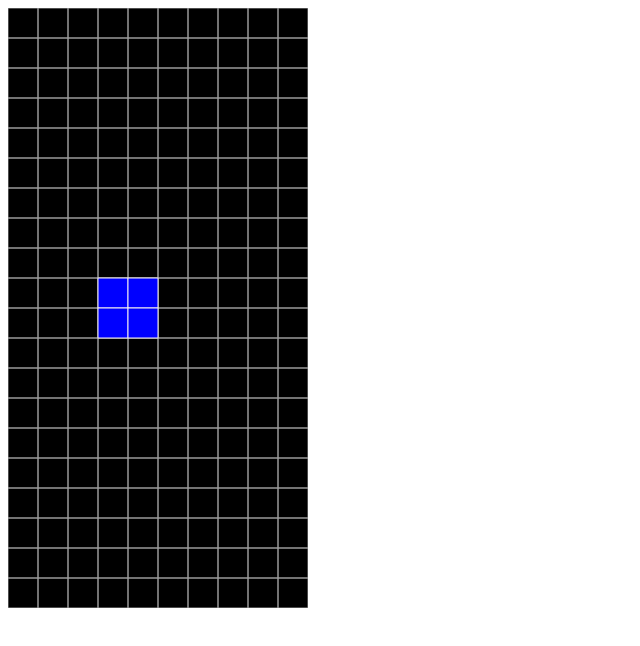
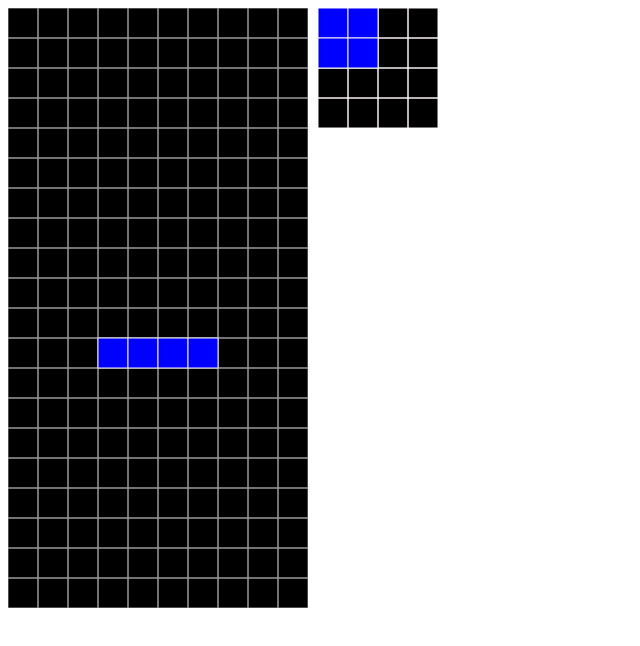
Before and after one commit to ntwalibrian/tetris_js, a plain HTML site: page index.html in a window 1280 px wide. Shown: the whole page, without its empty margins (0-640 px from the left). Drawn offline with Linux system fonts and the light colour scheme.

Commit message:
add preview and fix double game loop bug

```diff
--- /dev/null
+++ b/audio.js
@@ -0,0 +1,3 @@
+// document.addEventListener("keypress", () => {
+//   document.querySelector("audio").play();
+// });
--- a/board.js
+++ b/board.js
@@ -10,9 +10,15 @@ const board = createBoard();
 const canvas = document.getElementById("tetris");
 const ctx = canvas.getContext("2d");
 
+const canvaPreview = document.getElementById("preview");
+const cty = canvaPreview.getContext("2d");
+
 // Set the canvas size to match the board
 canvas.width = COLS * BLOCK_SIZE;
 canvas.height = ROWS * BLOCK_SIZE;
+
+canvaPreview.width = 4 * BLOCK_SIZE;
+canvaPreview.height = 4 * BLOCK_SIZE;
 
 function drawBoard() {
   // Clear canvas
@@ -61,10 +67,33 @@ function drawPiece(current, offsetX, offsetY) {
   }
 }
 
+let preview = randomPiece();
 let currentPiece = randomPiece();
 let posX = 3;
-let posY = -1;
-drawPiece(currentPiece, posX, posY);
+let posY = 0;
+// drawPiece(currentPiece, posX, posY);
+
+function previewBoard() {
+  cty.fillStyle = "#000";
+  cty.fillRect(0, 0, canvaPreview.width, canvaPreview.height);
+  for (let y = 0; y < 4; y++) {
+    for (let x = 0; x < 4; x++) {
+      cty.strokeStyle = "#f7f1f1";
+      cty.lineWidth = 1;
+      cty.strokeRect(x * BLOCK_SIZE, y * BLOCK_SIZE, BLOCK_SIZE, BLOCK_SIZE);
+    }
+  }
+  for (let y = 0; y < preview.length; y++) {
+    for (let x = 0; x < preview[y].length; x++) {
+      if (preview[y][x] != 0) {
+        cty.fillStyle = "blue";
+        cty.fillRect(x * BLOCK_SIZE, y * BLOCK_SIZE, BLOCK_SIZE, BLOCK_SIZE);
+        cty.strokeStyle = "#f7f1f1";
+        cty.strokeRect(x * BLOCK_SIZE, y * BLOCK_SIZE, BLOCK_SIZE, BLOCK_SIZE);
+      }
+    }
+  }
+}
 
 function update() {
   // Check if the next move down causes a collision
@@ -73,20 +102,39 @@ function update() {
   } else {
     // Merge piece into board and spawn new one
     mergePiece(currentPiece, posX, posY);
-    currentPiece = randomPiece();
+    clearFullLines();
+    currentPiece = preview;
+    preview = randomPiece();
     posX = 3;
-    posY = -1;
+    posY = 0;
   }
   drawBoard();
+  previewBoard()
   drawPiece(currentPiece, posX, posY);
 }
 
 function gameLoop() {
   drawBoard();
+  previewBoard();
   drawPiece(currentPiece, posX, posY);
   setInterval(() => {
     update();
   }, 500);
+}
+
+function clearFullLines() {
+  // Start from bottom to top
+  for (let y = ROWS - 1; y >= 0; y--) {
+    // Check if row is full (no zero values)
+    if (board[y].every((cell) => cell !== 0)) {
+      // Remove the filled line
+      board.splice(y, 1);
+      // Add an empty row at the top
+      board.unshift(Array(COLS).fill(0));
+      // Move the index back to recheck this row (because all rows shifted down)
+      y++;
+    }
+  }
 }
 
 function collision(piece, offsetX, offsetY) {
--- a/index.html
+++ b/index.html
@@ -4,11 +4,27 @@
     <meta charset="UTF-8" />
     <meta name="viewport" content="width=device-width, initial-scale=1.0" />
     <title>Tetris</title>
+    <style>
+      .container {
+        display: flex;
+        flex-direction: row;
+        align-items: flex-start;
+        gap: 10px;
+      }
+    </style>
   </head>
   <body>
-    <canvas id="tetris" width="200" height="400"></canvas>
+    <div class="container">
+      <canvas id="tetris"></canvas>
+      <canvas id="preview"></canvas>
+    </div>
+
+    <audio
+      src="./03 Girls Want Girls (feat. Lil Baby) - (SongsLover.com).mp3"
+    ></audio>
     <script src="./pieces.js"></script>
+
     <script src="./board.js"></script>
-
+    <script src="./audio.js"></script>
   </body>
 </html>
```
Also changed, not shown: 1 other file.
